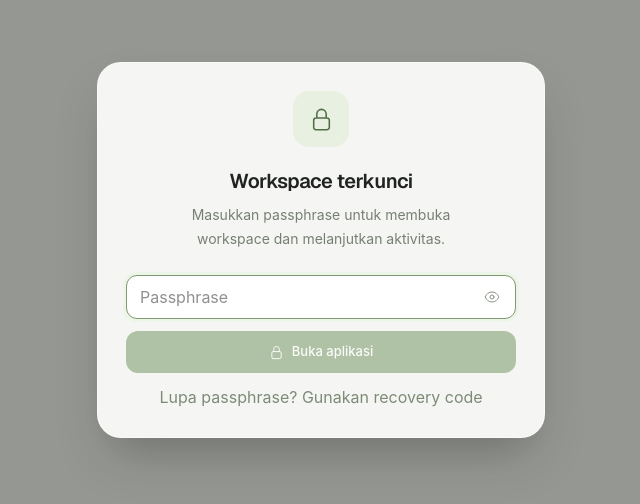
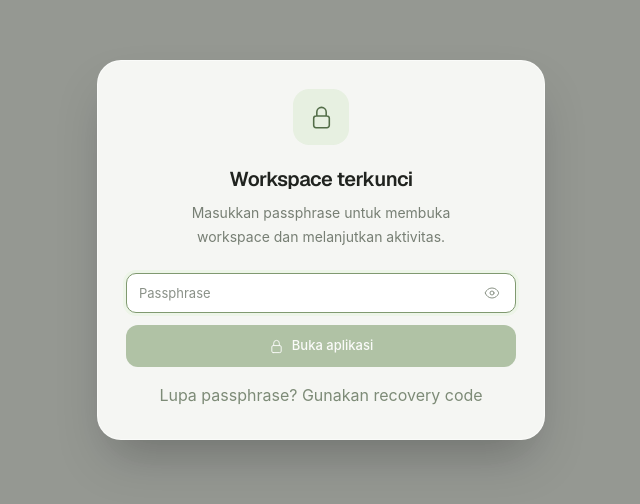
Before and after one commit to mrbvrz/rangkai-report-studio, a React (Vite) app: page /monthly in a window 1280 px wide. Shown: the part 150-654 px from the top of the page, without its empty margins (319-959 px from the left). Built offline with nearby package versions, Linux system fonts and the light colour scheme; no server answers.

Commit message:
fix: normalize input height and link size in unlock modal to match app scale

```diff
--- a/src/components/ui.tsx
+++ b/src/components/ui.tsx
@@ -53,14 +53,20 @@ export const Card = styled(motion.div)`
 
 export const Input = styled.input`
   width: 100%;
-  height: 44px;
-  padding: 0 13px;
-  border-radius: 11px;
+  height: 40px;
+  padding: 0 12px;
+  border-radius: 10px;
   border: 1px solid #dfe2da;
   background: #fff;
   color: #20231f;
+  font-size: 13px;
+  line-height: 1;
   outline: none;
   transition: 0.18s;
+  &::placeholder {
+    color: #8a9188;
+    font-size: 13px;
+  }
   &:focus {
     border-color: #809970;
     box-shadow: 0 0 0 3px #edf5e8;
--- a/src/security.tsx
+++ b/src/security.tsx
@@ -571,7 +571,7 @@ function UnlockOverlay({
           )}
           {!setup && !recoveryCode && (
             <button
-              className="w-full text-center text-[8px] font-medium text-[#7d8b77] transition hover:text-[#526b47]"
+              className="w-full py-1 text-center text-[11px] font-medium leading-none text-[#7d8b77] transition hover:text-[#526b47]"
               onClick={() => {
                 setRecovery(!recovery)
                 setError("")
```
